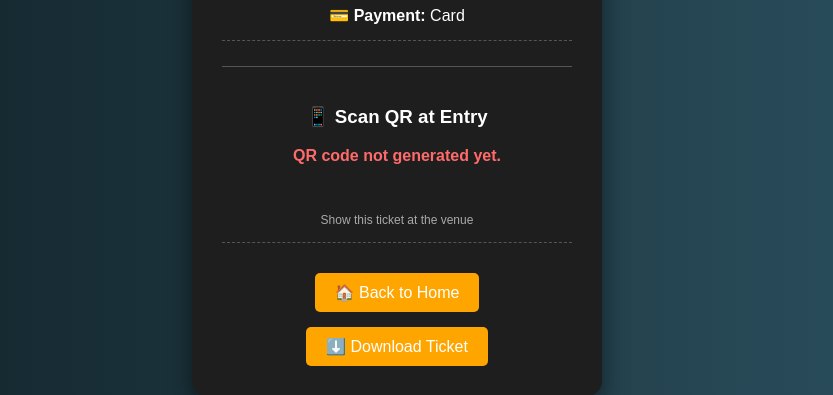
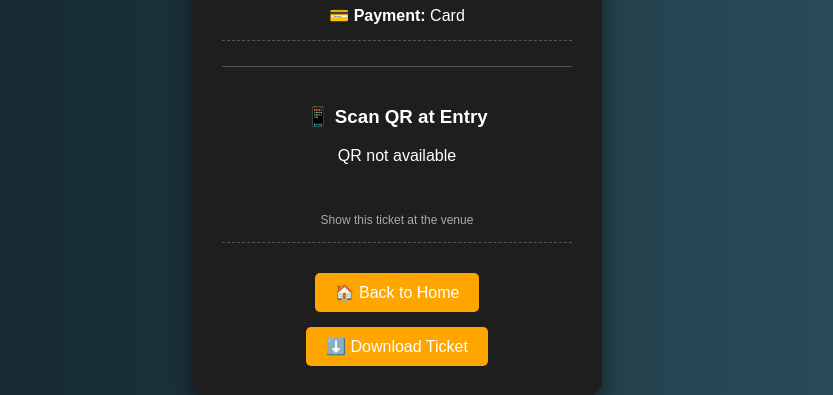
Before and after one commit to prarthna22/concert-ticketing, a Django app: template booking/templates/booking/success.html in a window 1280 px wide. Shown: the part 307-702 px from the top of the page, without its empty margins (243-1076 px from the left). Run offline with Django 5.2, Linux system fonts and the light colour scheme; the template is opened without the code that fills it, so the values that code supplies are empty.

Commit message:
final fix no crash

```diff
--- a/booking/templates/booking/success.html
+++ b/booking/templates/booking/success.html
@@ -111,12 +111,11 @@
     <div class="qr-section">
         <h3>📱 Scan QR at Entry</h3>
 
-        {% if booking.qr_code and booking.qr_code.url %}
-            <img src="{{ booking.qr_code.url }}" alt="QR Code" class="qr-image">
-            <p class="qr-note">Present this QR code at the venue entrance</p>
-        {% else %}
-            <p class="qr-error">QR code not generated yet.</p>
-        {% endif %}
+      {% if booking and booking.qr_code %}
+    <img src="{{ booking.qr_code.url }}" class="qr-image">
+{% else %}
+    <p>QR not available</p>
+{% endif %}
     </div>
 
     <p class="small">Show this ticket at the venue</p>
```
Also changed, not shown: booking/view.py (+18 -9 lines).
